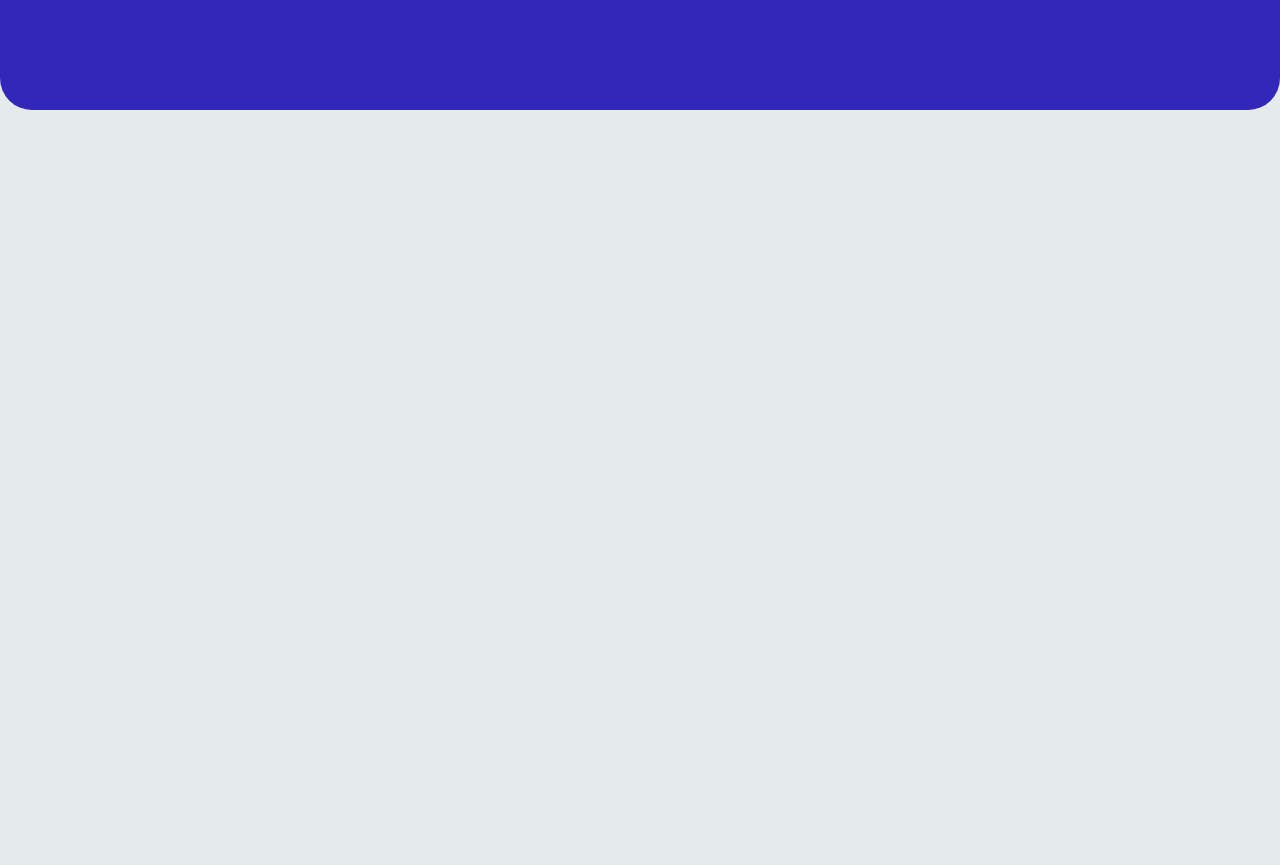
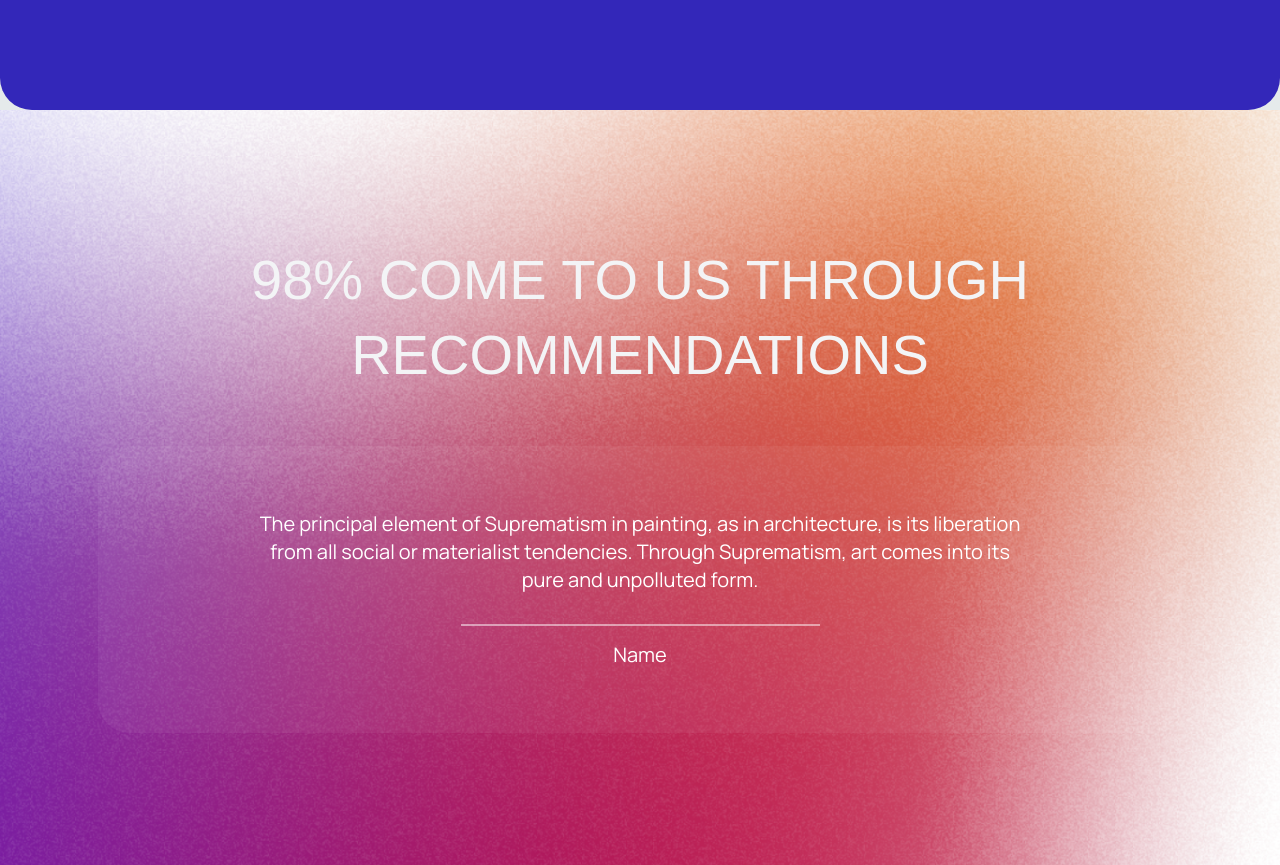
Before and after one commit to olhapanchyshyna/Top-Grade, a Next.js app: page / in a window 1280 px wide. Shown: the part 5199-6064 px from the top of the page. Before the commit the page ends 5309 px from the top, so only its background shows below. Built offline with nearby package versions, Linux system fonts and the light colour scheme; a web font is replaced by a local one.

Commit message:
add blok recommendations

```diff
--- a/src/components/Recommendations.tsx
+++ b/src/components/Recommendations.tsx
@@ -1,7 +1,19 @@
-import React from 'react'
+import H2 from './H2'
+import Line from './Line'
 
 export default function Recommendations() {
 	return (
-		<section></section>
+		<section className="bg-[url('/recommendation-bg.png')] bg-no-repeat bg-cover py-[50px] px-[20px] md:py-[80px] md:px-[40px] lg:py-[132px] lg:px-[98px]">
+			<H2 text='98% come to us through recommendations' className='text-center' />
+			<div className='flex flex-col items-center bg-[#FFFFFF0D] py-[50px] md:py-[64px] px-[40px] lg:px-[auto] mt-[20px] md:mt-[54px] rounded-[32px] text-white text-base md:text-xl'>
+				<div className='max-w-[770px] text-center mb-[30px]'>
+					The principal element of Suprematism in painting, as in architecture,
+					is its liberation from all social or materialist tendencies. Through
+					Suprematism, art comes into its pure and unpolluted form.
+				</div>
+				<Line />
+				<div className='mt-[15px]'>Name</div>
+			</div>
+		</section>
 	)
 }
```
Also changed, not shown: public/recommendation-bg.png (added).
